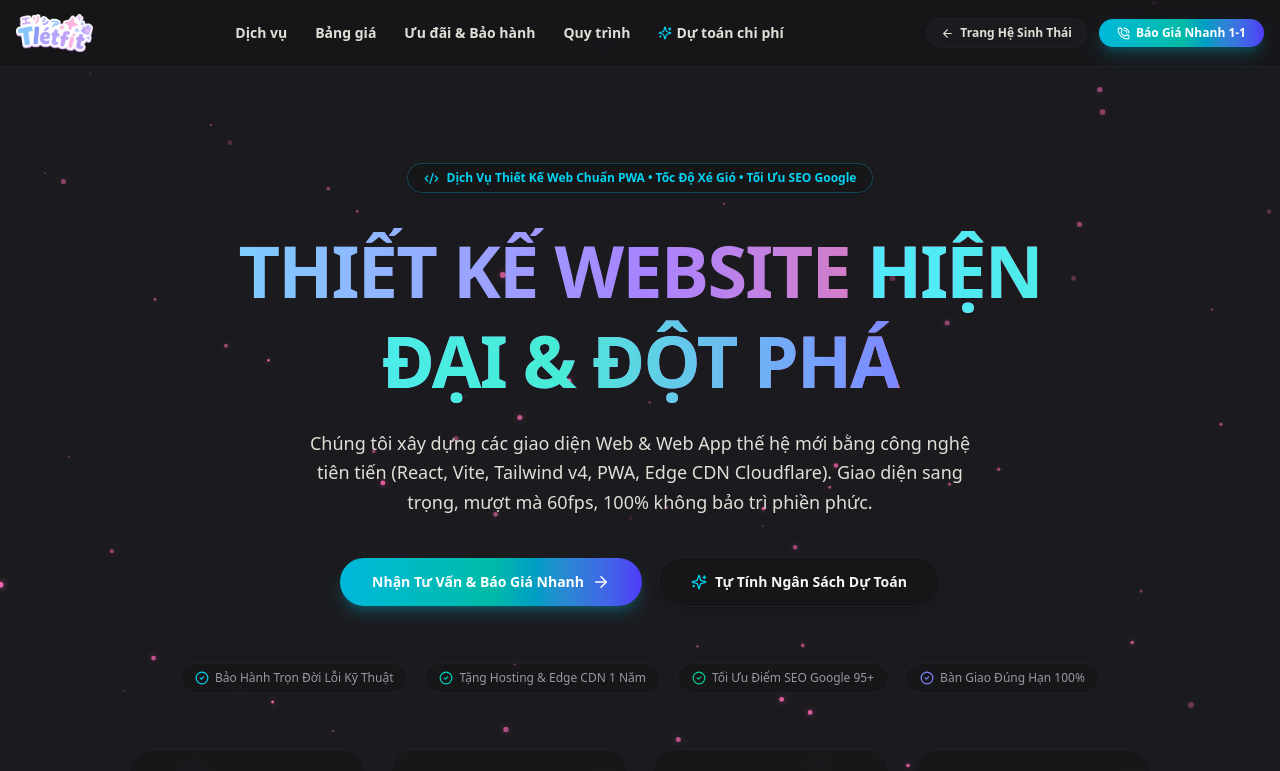
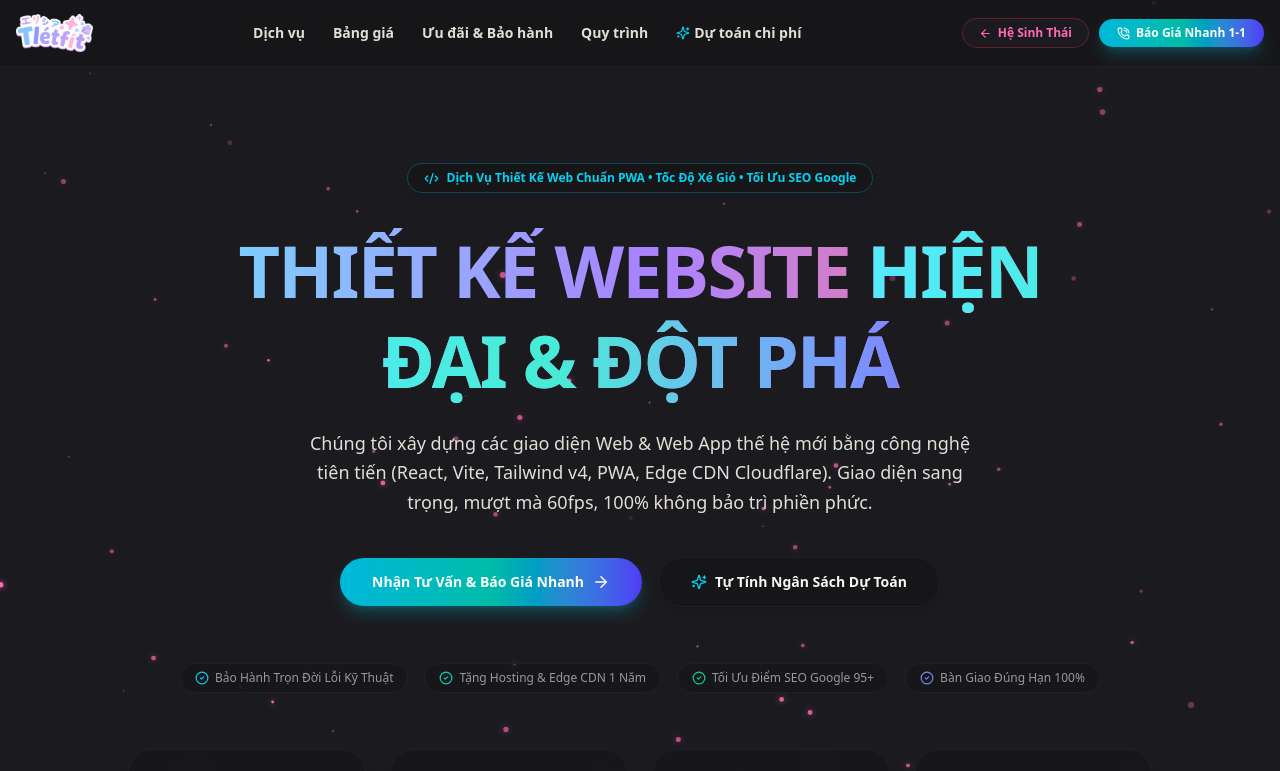
Before and after one commit to TrungLuffy9x/tlet-ecosystem, a React (Vite) app in the folder apps/web/: page /web-design in a window 1280 px wide. Shown: the top 771 px of the page. Built offline with nearby package versions, Linux system fonts and the light colour scheme.

Commit message:
style: update Hệ Sinh Thái button design matching web button with primary text and border

```diff
--- a/apps/web/src/components/WebDesignNavbar.tsx
+++ b/apps/web/src/components/WebDesignNavbar.tsx
@@ -32,7 +32,7 @@ export const WebDesignNavbar: React.FC<WebDesignNavbarProps> = ({ onConsultation
 			}`}
 		>
 			<div className="container mx-auto px-4 flex items-center justify-between gap-4 transition-all duration-300">
-				{/* Brand Logo (Removed Web Agency Badge as requested) */}
+				{/* Brand Logo */}
 				<Link to="/" className="flex items-center gap-2 transition-colors shrink-0 group" aria-label="Tlét Home">
 					<img
 						src="/TletFit.png"
@@ -62,13 +62,13 @@ export const WebDesignNavbar: React.FC<WebDesignNavbarProps> = ({ onConsultation
 				</nav>
 
 				{/* Right Action Buttons */}
-				<div className="hidden sm:flex items-center gap-3">
+				<div className="hidden sm:flex items-center gap-2.5">
 					<Link
 						to="/"
-						className="px-3.5 py-1.5 text-xs font-semibold text-slate-300 hover:text-white bg-slate-900 hover:bg-slate-800 border border-slate-800 rounded-full transition-all flex items-center gap-1.5"
+						className="px-4 py-1.5 text-xs font-bold text-primary bg-slate-900 border border-rose-500/30 rounded-full transition-transform duration-200 flex items-center gap-1.5 hover:scale-105 active:scale-95"
 					>
 						<ArrowLeft size={13} />
-						<span>Trang Hệ Sinh Thái</span>
+						<span>Hệ Sinh Thái</span>
 					</Link>
 
 					<button
@@ -139,9 +139,9 @@ export const WebDesignNavbar: React.FC<WebDesignNavbarProps> = ({ onConsultation
 						</button>
 						<Link
 							to="/"
-							className="w-full text-center py-2 bg-slate-900 border border-slate-800 text-slate-300 text-xs font-semibold rounded-full"
+							className="w-full text-center py-2 bg-slate-900 border border-rose-500/30 text-primary text-xs font-bold rounded-full"
 						>
-							Quay về trang Hệ Sinh Thái
+							Về Trang Hệ Sinh Thái
 						</Link>
 					</div>
 				</div>
```
